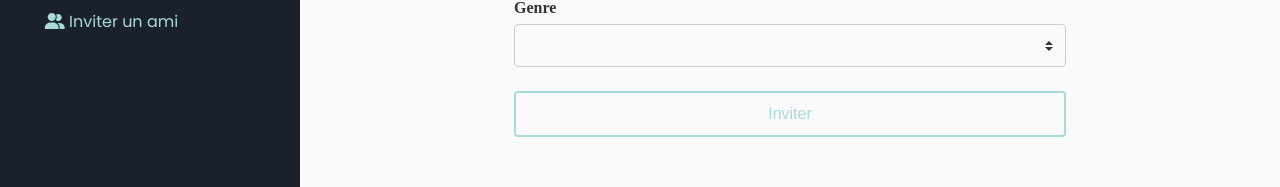
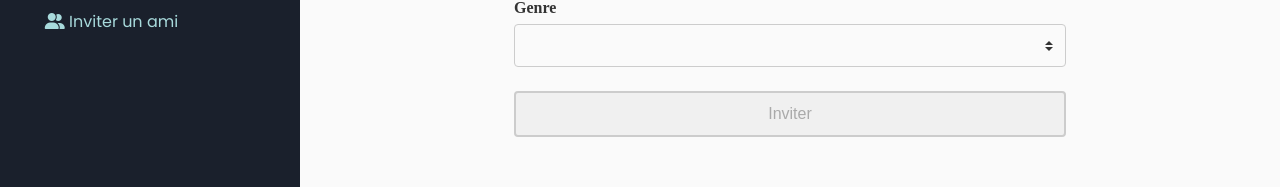
Before and after one commit to ngihoul/CheckMate_Angular, an Angular app: page /invite in a window 1280 px wide. Shown: the part 400-587 px from the top of the page. Built offline with nearby package versions, Linux system fonts and the light colour scheme; sample sign-in values are in the browser's storage; a web font is replaced by a local one.

Commit message:
disabled submit btn if form is invalid

```diff
--- a/src/app/features/auth/invite/invite.component.html
+++ b/src/app/features/auth/invite/invite.component.html
@@ -40,7 +40,7 @@
         </div>
 
         <div class="form-control">
-            <button type="submit">Inviter</button>
+            <button type="submit" [disabled]="inviteForm.invalid">Inviter</button>
             @if(errorMessage) {
                 <div class="error">
                     {{ errorMessage }}
```
